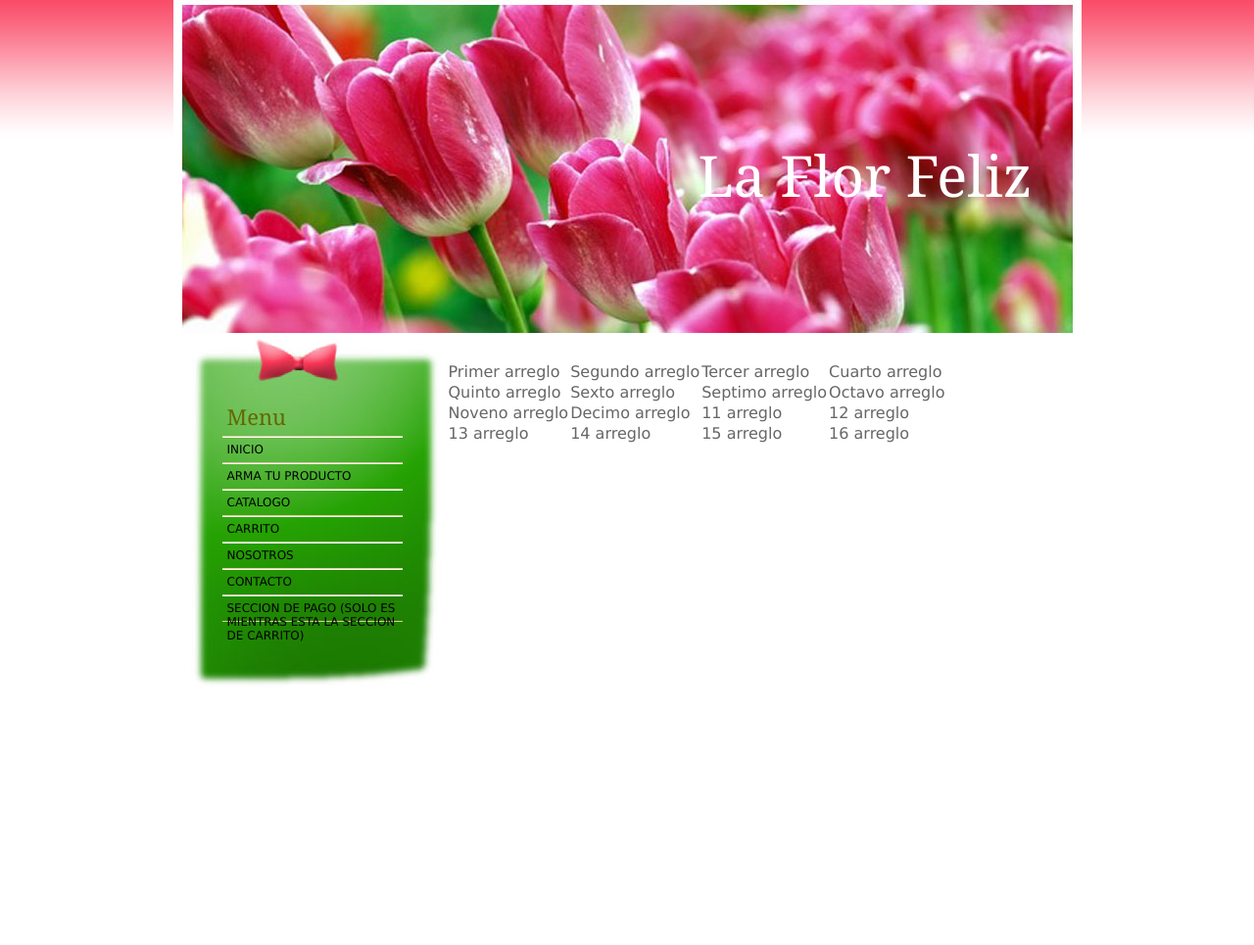
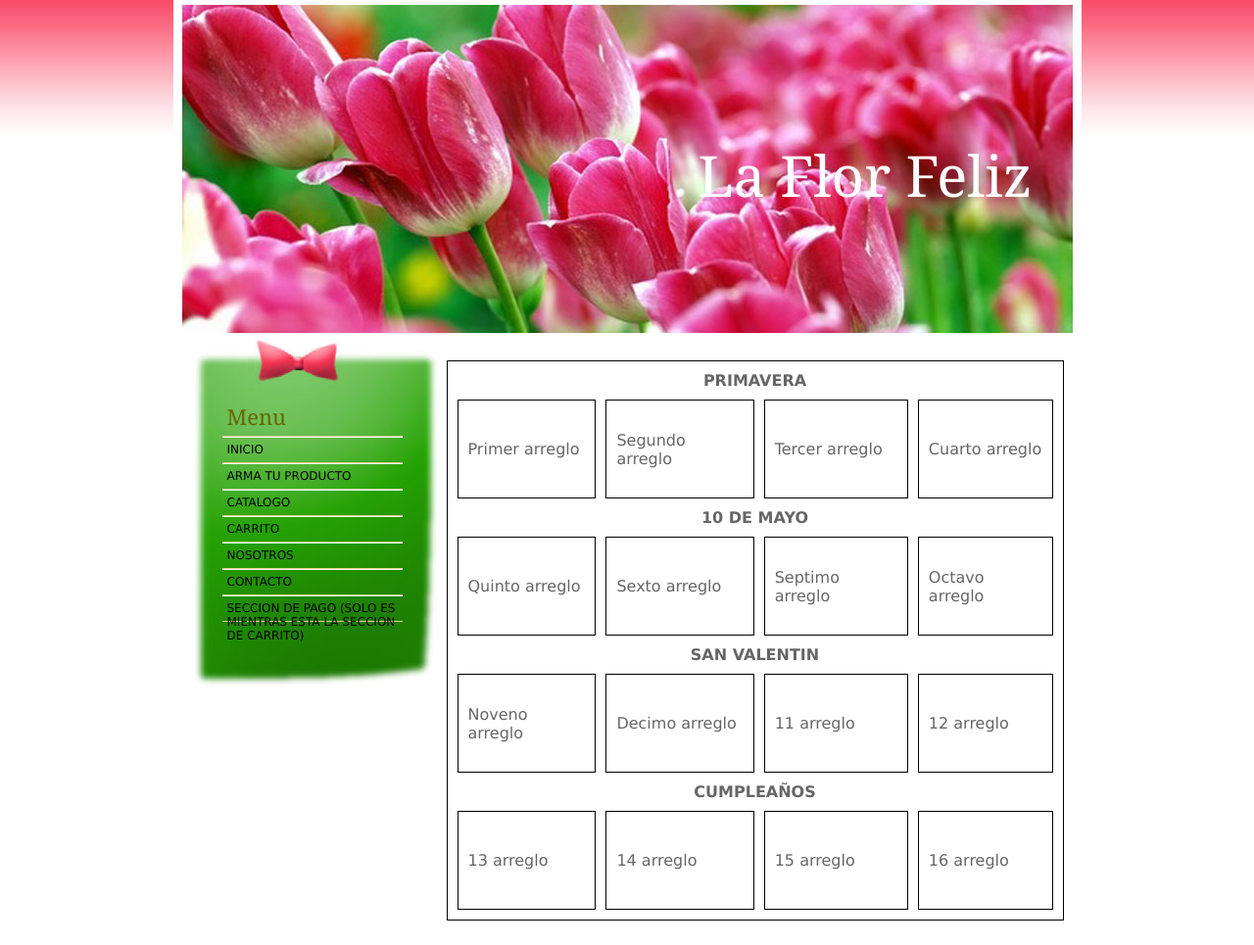
Before and after one commit to FJMR17/ayuda, a PHP site: page / in a window 1280 px wide. Shown: the part 26-991 px from the top of the page at 98% size. Before the commit the page ends 725 px from the top, so only its background shows below. Run offline with PHP 8.4, Linux system fonts and the light colour scheme.

Commit message:
comienzo de estilos
:D

```diff
--- a/inicio/tabla.css
+++ b/inicio/tabla.css
@@ -0,0 +1,30 @@
+/*
+******Podriamos usar la etiqueta table, pero no es recomendable
+  porque si alguien llega a agregar otra tabla se verá afectada
+  con nuestros estilos*****************************************
+
+table{
+	border:1px solid black;
+	border-spacing: ;
+}*/
+
+
+/*Así que por esa razón usaremos un "id", no será en un class
+	porque asi el estilo se respetará solo para tu página y
+	solo la podras editar tu, para esta página*/
+
+#tabla{      /*Esto se agregara a la tabla así ---> <table id="tabla">*/
+	border:1px solid black; /*  Esto despues se lo quitamos, por ahora solo es para
+							ir identificando cada celda*/
+	border-spacing: ;
+	border-spacing: 10px;	/*Espacio que separa a las celdas de la tabla*/
+	width:630px;			/*El ancho de la tabla*/
+}
+
+/*Estas serán las caracteristicas de la etiqueta td la llame así "celda"
+  la pondre de diferente color solo para diferenciarla del marco de la tabla*/
+#celda{
+	border: 1px solid black;
+	height: 101px;
+	padding: 10px;
+}
--- a/inicio/tabla.php
+++ b/inicio/tabla.php
@@ -1,33 +1,46 @@
 <html>
 <head>
-	<link rel="stylesheet" type="text/css" href="menu/tabla.css">
+	<link href="inicio/tabla.css" rel="stylesheet" type="text/css">
 </head>
 <body>
 	<br></br>
-	<table>
+	<!-- Comentarios -->
+	<table id="tabla">
 		<tr>
-			<td>Primer arreglo</td>
-			<td>Segundo arreglo</td>
-			<td>Tercer arreglo</td>
-			<td>Cuarto arreglo</td>
+			<th colspan="4">PRIMAVERA</th>
+		</tr>
+		<tr>  <!-- La etiqueta tr son las fila -->
+			<td id="celda">Primer arreglo</td>  <!-- La etiqueta td son las columnas-->
+			<td id="celda">Segundo arreglo</td>
+			<td id="celda">Tercer arreglo</td>
+			<td id="celda">Cuarto arreglo</td>
 		</tr>
 		<tr>
-			<td>Quinto arreglo</td>
-			<td>Sexto arreglo</td>
-			<td>Septimo arreglo</td>
-			<td>Octavo arreglo</td>
+			<th colspan="4">10 DE MAYO</th>
 		</tr>
 		<tr>
-			<td>Noveno arreglo</td>
-			<td>Decimo arreglo</td>
-			<td>11 arreglo</td>
-			<td>12 arreglo</td>
+			<td id="celda">Quinto arreglo</td>
+			<td id="celda">Sexto arreglo</td>
+			<td id="celda">Septimo arreglo</td>
+			<td id="celda">Octavo arreglo</td>
 		</tr>
 		<tr>
-			<td>13 arreglo</td>
-			<td>14 arreglo</td>
-			<td>15 arreglo</td>
-			<td>16 arreglo</td>
+			<th colspan="4">SAN VALENTIN</th>
+		</tr>
+		<tr>
+			<td id="celda">Noveno arreglo</td>
+			<td id="celda">Decimo arreglo</td>
+			<td id="celda">11 arreglo</td>
+			<td id="celda">12 arreglo</td>
+		</tr>
+		<tr>
+			<th colspan="4">CUMPLEAÑOS</th>
+		</tr>
+		<tr>
+			<td id="celda">13 arreglo</td>
+			<td id="celda">14 arreglo</td>
+			<td id="celda">15 arreglo</td>
+			<td id="celda">16 arreglo</td>
 		</tr>
 
 	</table>
```
